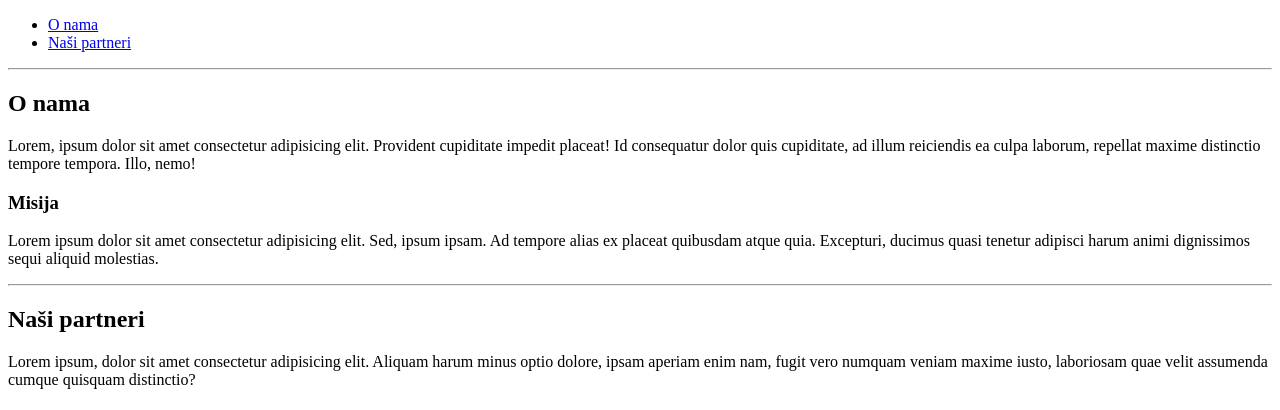
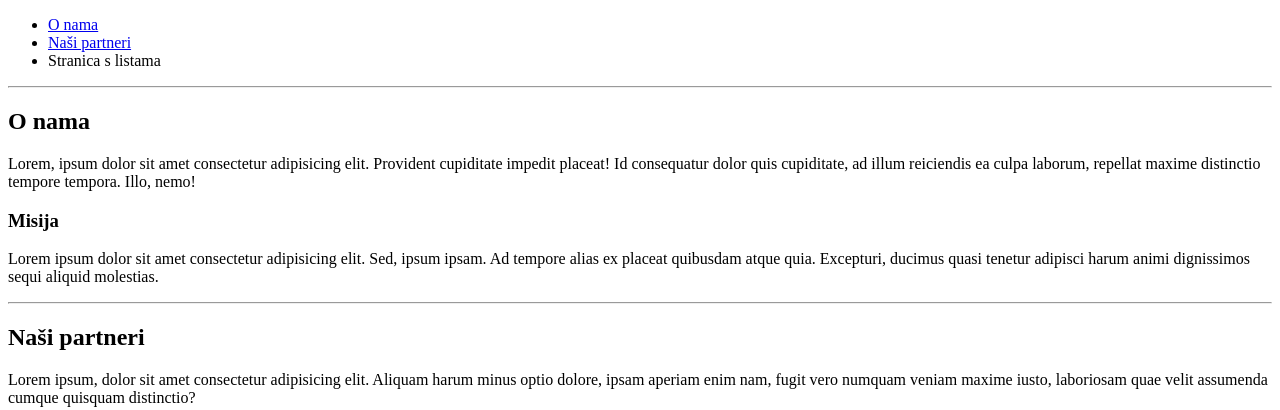
Before and after one commit to IvanOsijek/zadacihtml, a plain HTML site: page index.html in a window 1280 px wide. Shown: the top 410 px of the page. Drawn offline with Linux system fonts and the light colour scheme.

Commit message:
dorađen index

```diff
--- a/index.html
+++ b/index.html
@@ -12,6 +12,7 @@
             <ul>
                 <li><a href="#1">O nama</a></li>
                 <li><a href="#2">Naši partneri</a></li>
+                <li><a href="liste.html"></a>Stranica s listama</li>
             </ul>
         </nav>
     </header>
```
